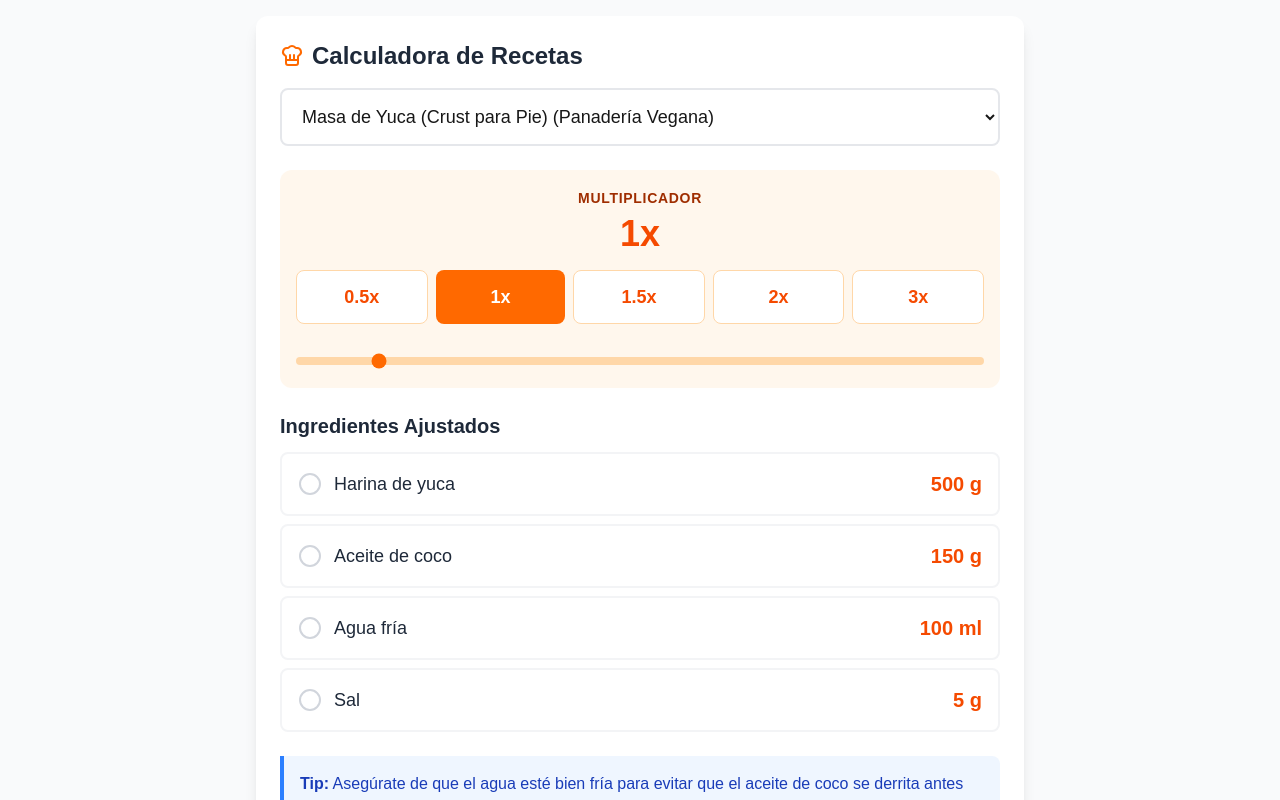
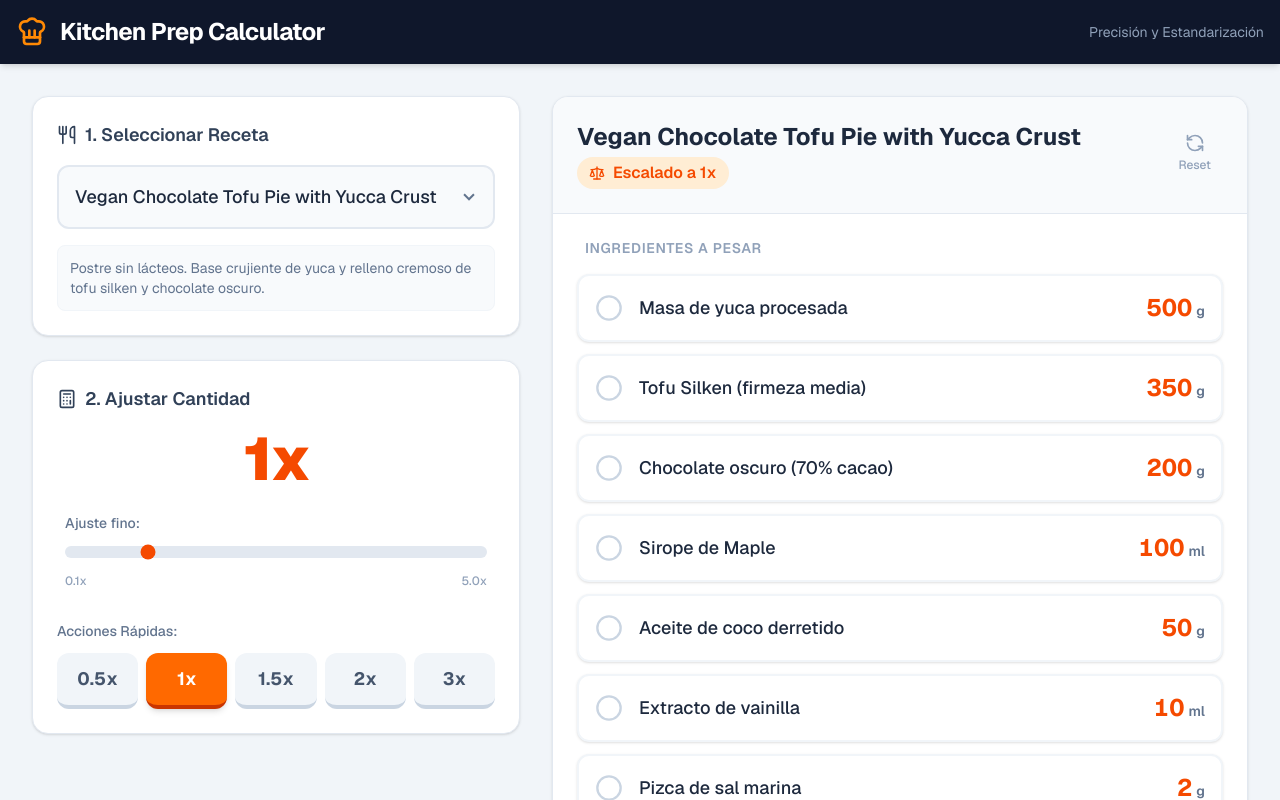
Before and after one commit to krazzy1001/kitchen-bot, a Next.js app: page / in a window 1280 px wide. Shown: the top 800 px of the page. Built offline with nearby package versions, Linux system fonts and the light colour scheme.

Commit message:
Diseño original recuperado

```diff
--- a/components/KitchenCalculator.jsx
+++ b/components/KitchenCalculator.jsx
@@ -1,192 +1,264 @@
 "use client";
 
+
 import React, { useState, useEffect } from 'react';
-import { Minus, Plus, CheckCircle2, Circle, ChefHat } from 'lucide-react';
+import { ChefHat, Calculator, Scale, CheckCircle2, Circle, Utensils, RefreshCcw } from 'lucide-react';
 
-// 1. AQUÍ AGREGAS TUS RECETAS (Nota los nuevos campos 'tip' y 'steps')
-const recipes = [
+// --- BASE DE DATOS DE RECETAS (MOCK DATA) ---
+const RECIPES = [
   {
-    id: '1',
-    name: 'Masa de Yuca (Crust para Pie)',
-    category: 'Panadería Vegana',
-    tip: 'Asegúrate de que el agua esté bien fría para evitar que el aceite de coco se derrita antes de hornear.',
+    id: 'vegan-pie',
+    name: 'Vegan Chocolate Tofu Pie with Yucca Crust',
+    description: 'Postre sin lácteos. Base crujiente de yuca y relleno cremoso de tofu silken y chocolate oscuro.',
     ingredients: [
-      { name: 'Harina de yuca', baseQuantity: 500, unit: 'g' },
-      { name: 'Aceite de coco', baseQuantity: 150, unit: 'g' },
-      { name: 'Agua fría', baseQuantity: 100, unit: 'ml' },
-      { name: 'Sal', baseQuantity: 5, unit: 'g' }
-    ],
-    steps: [
-      'Pesar y mezclar la harina de yuca con la sal en un bowl grande.',
-      'Incorporar el aceite de coco frotando con los dedos hasta obtener una textura arenosa.',
-      'Agregar el agua fría poco a poco mientras amasas suavemente.',
-      'Formar una bola, envolver y refrigerar por 15 minutos antes de estirar.'
+      { name: 'Masa de yuca procesada', baseAmount: 500, unit: 'g' },
+      { name: 'Tofu Silken (firmeza media)', baseAmount: 350, unit: 'g' },
+      { name: 'Chocolate oscuro (70% cacao)', baseAmount: 200, unit: 'g' },
+      { name: 'Sirope de Maple', baseAmount: 100, unit: 'ml' },
+      { name: 'Aceite de coco derretido', baseAmount: 50, unit: 'g' },
+      { name: 'Extracto de vainilla', baseAmount: 10, unit: 'ml' },
+      { name: 'Pizca de sal marina', baseAmount: 2, unit: 'g' }
     ]
   },
   {
-    id: '2',
-    name: 'Base de Caldo Fat Noodle',
-    category: 'Salsas y Caldos',
-    tip: 'No dejes que el caldo hierva a borbotones fuertes para que no se enturbie.',
+    id: 'pad-thai',
+    name: 'Pad Thai',
+    description: 'Clásico de fideos de arroz salteados, salsa agridulce de tamarindo y maní tostado.',
     ingredients: [
-      { name: 'Agua filtrada', baseQuantity: 4, unit: 'L' },
-      { name: 'Salsa de soya', baseQuantity: 500, unit: 'ml' },
-      { name: 'Jengibre fresco', baseQuantity: 100, unit: 'g' },
-      { name: 'Ajo pelado', baseQuantity: 50, unit: 'g' }
-    ],
-    steps: [
-      'Lavar y machacar ligeramente el jengibre y el ajo (sin picar).',
-      'Colocar el agua filtrada en la olla grande a fuego medio.',
-      'Añadir la salsa de soya, el jengibre y el ajo.',
-      'Llevar a un hervor suave, bajar el fuego al mínimo y cocinar por 45 minutos.',
-      'Colar y almacenar correctamente etiquetado.'
+      { name: 'Fideos de arroz (secos)', baseAmount: 200, unit: 'g' },
+      { name: 'Proteína (Tofu firme o Pollo)', baseAmount: 150, unit: 'g' },
+      { name: 'Pasta de Tamarindo', baseAmount: 45, unit: 'ml' },
+      { name: 'Salsa de soya (o de pescado)', baseAmount: 30, unit: 'ml' },
+      { name: 'Azúcar de palma', baseAmount: 20, unit: 'g' },
+      { name: 'Brotes de soya', baseAmount: 100, unit: 'g' },
+      { name: 'Maní tostado triturado', baseAmount: 30, unit: 'g' },
+      { name: 'Cebollín fresco', baseAmount: 15, unit: 'g' }
+    ]
+  },
+  {
+    id: 'house-bread',
+    name: 'House Bread (Pan de la Casa)',
+    description: 'Masa madre / Pan rústico de fermentación lenta.',
+    ingredients: [
+      { name: 'Harina de fuerza', baseAmount: 1000, unit: 'g' },
+      { name: 'Agua filtrada', baseAmount: 700, unit: 'ml' },
+      { name: 'Sal fina', baseAmount: 20, unit: 'g' },
+      { name: 'Masa madre activa (o Levadura)', baseAmount: 200, unit: 'g' }
     ]
   }
 ];
 
-export default function KitchenCalculator() {
-  const [selectedRecipeId, setSelectedRecipeId] = useState(recipes[0].id);
+export default function KitchenRecipeCalculator() {
+  // Estado para manejar la receta seleccionada, el multiplicador y la lista de verificación
+  const [selectedRecipeId, setSelectedRecipeId] = useState(RECIPES[0].id);
   const [multiplier, setMultiplier] = useState(1);
-  const [toggledIngredients, setToggledIngredients] = useState({});
-  const [toggledSteps, setToggledSteps] = useState({}); // Nuevo estado para los pasos
+  const [checkedItems, setCheckedItems] = useState({});
 
-  const selectedRecipe = recipes.find(r => r.id === selectedRecipeId);
+  const activeRecipe = RECIPES.find(r => r.id === selectedRecipeId) || RECIPES[0];
 
-  // Reiniciar los tachados si cambian de receta
+  // Reiniciar la lista de verificación cuando cambia la receta
   useEffect(() => {
-    setToggledIngredients({});
-    setToggledSteps({});
+    setCheckedItems({});
   }, [selectedRecipeId]);
 
-  const toggleIngredient = (index) => {
-    setToggledIngredients(prev => ({ ...prev, [index]: !prev[index] }));
+  // Manejar el toggle (marcar/desmarcar) de ingredientes
+  const toggleCheck = (index) => {
+    setCheckedItems(prev => ({
+      ...prev,
+      [index]: !prev[index]
+    }));
   };
 
-  const toggleStep = (index) => {
-    setToggledSteps(prev => ({ ...prev, [index]: !prev[index] }));
+  // Formatear cantidades para evitar muchos decimales innecesarios (ej: 1.50 -> 1.5)
+  const formatAmount = (amount) => {
+    const scaled = amount * multiplier;
+    // Redondear a máximo 2 decimales y quitar ceros innecesarios
+    return parseFloat(scaled.toFixed(2));
   };
 
-  const quickMultipliers = [0.5, 1, 1.5, 2, 3];
+  return (
+    <div className="min-h-screen bg-slate-100 text-slate-800 font-sans selection:bg-orange-200">
 
-  return (
-    <div className="max-w-3xl mx-auto p-4 md:p-6 bg-white shadow-lg rounded-xl mt-4">
-      {/* Encabezado y Selector */}
-      <div className="mb-6">
-        <h1 className="text-2xl font-bold mb-4 text-gray-800 flex items-center gap-2">
-          <ChefHat className="text-orange-500" />
-          Calculadora de Recetas
-        </h1>
+      {/* HEADER TOP BAR */}
+      <header className="bg-slate-900 text-white p-4 shadow-md flex items-center justify-between sticky top-0 z-10">
+        <div className="flex items-center gap-3">
+          <ChefHat size={32} className="text-orange-400" />
+          <h1 className="text-2xl font-bold tracking-tight">Kitchen Prep Calculator</h1>
+        </div>
+        <div className="text-slate-400 text-sm hidden sm:block">
+          Precisión y Estandarización
+        </div>
+      </header>
+
+      {/* MAIN CONTENT AREA */}
+      <main className="max-w-7xl mx-auto p-4 md:p-6 lg:p-8 grid grid-cols-1 lg:grid-cols-12 gap-6 lg:gap-8">
+
+        {/* LEFT COLUMN: CONTROLS */}
+        <section className="lg:col-span-5 flex flex-col gap-6">
+
+          {/* SELECCIÓN DE RECETA */}
+          <div className="bg-white rounded-2xl shadow-sm border border-slate-200 p-6">
+            <h2 className="text-lg font-semibold mb-4 flex items-center gap-2 text-slate-700">
+              <Utensils size={20} />
+              1. Seleccionar Receta
+            </h2>
+            <div className="relative">
               <select
-          className="w-full p-4 text-lg border-2 border-gray-200 rounded-lg focus:border-orange-500 focus:outline-none"
+                className="w-full appearance-none bg-slate-50 border-2 border-slate-200 text-slate-800 text-lg rounded-xl px-4 py-4 pr-10 focus:outline-none focus:border-orange-500 focus:ring-4 focus:ring-orange-500/20 transition-all font-medium cursor-pointer"
                 value={selectedRecipeId}
                 onChange={(e) => setSelectedRecipeId(e.target.value)}
               >
-          {recipes.map(recipe => (
+                {RECIPES.map(recipe => (
                   <option key={recipe.id} value={recipe.id}>
-              {recipe.name} ({recipe.category})
+                    {recipe.name}
                   </option>
                 ))}
               </select>
+              <div className="pointer-events-none absolute inset-y-0 right-0 flex items-center px-4 text-slate-500">
+                <svg className="fill-current h-5 w-5" xmlns="http://www.w3.org/2000/svg" viewBox="0 0 20 20">
+                  <path d="M9.293 12.95l.707.707L15.657 8l-1.414-1.414L10 10.828 5.757 6.586 4.343 8z"/>
+                </svg>
+              </div>
+            </div>
+            <p className="mt-4 text-sm text-slate-500 bg-slate-50 p-3 rounded-lg border border-slate-100">
+              {activeRecipe.description}
+            </p>
           </div>
 
-      {/* Controles de Multiplicador */}
-      <div className="bg-orange-50 p-4 rounded-xl mb-6">
-        <div className="text-center mb-4">
-          <span className="text-sm font-semibold text-orange-800 uppercase tracking-wider">Multiplicador</span>
-          <div className="text-4xl font-bold text-orange-600 mt-1">{multiplier}x</div>
+          {/* ESCALADOR / MULTIPLICADOR */}
+          <div className="bg-white rounded-2xl shadow-sm border border-slate-200 p-6">
+            <h2 className="text-lg font-semibold mb-4 flex items-center gap-2 text-slate-700">
+              <Calculator size={20} />
+              2. Ajustar Cantidad
+            </h2>
+
+            {/* Valor Actual Display */}
+            <div className="flex items-center justify-center mb-6">
+              <div className="text-6xl font-black text-orange-600 tracking-tighter">
+                {multiplier}x
+              </div>
             </div>
 
-        <div className="flex gap-2 mb-4 overflow-x-auto pb-2">
-          {quickMultipliers.map(mult => (
+            {/* Slider de precisión */}
+            <div className="mb-8 px-2">
+              <label className="text-sm font-medium text-slate-500 mb-2 block">Ajuste fino:</label>
+              <input
+                type="range"
+                min="0.1"
+                max="5"
+                step="0.1"
+                value={multiplier}
+                onChange={(e) => setMultiplier(parseFloat(e.target.value))}
+                className="w-full h-3 bg-slate-200 rounded-lg appearance-none cursor-pointer accent-orange-600 focus:outline-none focus:ring-4 focus:ring-orange-500/30"
+              />
+              <div className="flex justify-between text-xs text-slate-400 mt-2 font-medium">
+                <span>0.1x</span>
+                <span>5.0x</span>
+              </div>
+            </div>
+
+            {/* Botones rápidos (Mejor para uso táctil en cocina) */}
+            <div>
+              <label className="text-sm font-medium text-slate-500 mb-3 block">Acciones Rápidas:</label>
+              <div className="grid grid-cols-5 gap-2">
+                {[0.5, 1, 1.5, 2, 3].map((val) => (
                   <button
-              key={mult}
-              onClick={() => setMultiplier(mult)}
-              className={`flex-1 py-3 px-4 rounded-lg font-bold text-lg transition-colors ${
-                multiplier === mult
-                  ? 'bg-orange-500 text-white'
-                  : 'bg-white text-orange-600 border border-orange-200'
+                    key={val}
+                    onClick={() => setMultiplier(val)}
+                    className={`py-3 rounded-xl text-lg font-bold transition-all border-b-4 active:border-b-0 active:translate-y-1 ${
+                      multiplier === val
+                        ? 'bg-orange-500 text-white border-orange-700 shadow-md'
+                        : 'bg-slate-100 text-slate-600 border-slate-300 hover:bg-slate-200'
                     }`}
                   >
-              {mult}x
+                    {val}x
                   </button>
                 ))}
               </div>
-
-        <input
-          type="range"
-          min="0.5"
-          max="5"
-          step="0.5"
-          value={multiplier}
-          onChange={(e) => setMultiplier(parseFloat(e.target.value))}
-          className="w-full accent-orange-500 h-2 bg-orange-200 rounded-lg appearance-none cursor-pointer"
-        />
             </div>
 
-      {/* Lista de Ingredientes */}
-      <div className="mb-6">
-        <h2 className="text-xl font-bold mb-3 text-gray-800">Ingredientes Ajustados</h2>
-        <div className="grid gap-2">
-          {selectedRecipe.ingredients.map((ing, index) => {
-            const isToggled = toggledIngredients[index];
-            const calculatedQuantity = (ing.baseQuantity * multiplier).toFixed(1).replace(/\.0$/, '');
+          </div>
+        </section>
+
+        {/* RIGHT COLUMN: RESULT RECIPE */}
+        <section className="lg:col-span-7">
+          <div className="bg-white rounded-2xl shadow-sm border border-slate-200 overflow-hidden h-full flex flex-col">
+
+            {/* Cabecera de la receta */}
+            <div className="bg-slate-50 border-b border-slate-200 p-6 flex items-start justify-between">
+              <div>
+                <h2 className="text-2xl font-bold text-slate-800 mb-1">{activeRecipe.name}</h2>
+                <div className="flex items-center gap-2 text-orange-600 font-semibold bg-orange-100 px-3 py-1 rounded-full inline-flex">
+                  <Scale size={16} />
+                  <span>Escalado a {multiplier}x</span>
+                </div>
+              </div>
+              <button
+                onClick={() => setCheckedItems({})}
+                className="p-3 text-slate-400 hover:text-slate-700 hover:bg-slate-200 rounded-xl transition-colors flex flex-col items-center gap-1"
+                title="Reiniciar Checklist"
+              >
+                <RefreshCcw size={20} />
+                <span className="text-xs font-medium">Reset</span>
+              </button>
+            </div>
+
+            {/* Lista de ingredientes */}
+            <div className="p-6 flex-1 overflow-y-auto">
+              <div className="text-sm font-semibold text-slate-400 uppercase tracking-wider mb-4 px-2">
+                Ingredientes a pesar
+              </div>
+
+              <ul className="space-y-3">
+                {activeRecipe.ingredients.map((ing, index) => {
+                  const isChecked = checkedItems[index];
+                  const calculatedAmount = formatAmount(ing.baseAmount);
 
                   return (
-              <div
+                    <li
                       key={index}
-                onClick={() => toggleIngredient(index)}
-                className={`flex items-center p-4 rounded-lg border-2 cursor-pointer transition-all ${
-                  isToggled ? 'bg-green-50 border-green-200' : 'bg-white border-gray-100 hover:border-orange-200'
-                }`}
+                      onClick={() => toggleCheck(index)}
+                      className={`
+                        flex items-center justify-between p-4 rounded-xl cursor-pointer border-2 transition-all select-none
+                        ${isChecked
+                          ? 'bg-green-50 border-green-200 opacity-60'
+                          : 'bg-white border-slate-100 hover:border-orange-300 shadow-sm'}
+                      `}
                     >
-                {isToggled ? <CheckCircle2 className="w-6 h-6 text-green-500 mr-3" /> : <Circle className="w-6 h-6 text-gray-300 mr-3" />}
-                <div className={`flex-1 text-lg ${isToggled ? 'line-through text-gray-400' : 'text-gray-800'}`}>
+                      <div className="flex items-center gap-4">
+                        <div className={`${isChecked ? 'text-green-500' : 'text-slate-300'}`}>
+                          {isChecked ? <CheckCircle2 size={28} /> : <Circle size={28} />}
+                        </div>
+                        <span className={`text-lg font-medium transition-all ${isChecked ? 'line-through text-slate-500' : 'text-slate-800'}`}>
                           {ing.name}
+                        </span>
                       </div>
-                <div className={`text-xl font-bold ${isToggled ? 'text-gray-400' : 'text-orange-600'}`}>
-                  {calculatedQuantity} {ing.unit}
+
+                      <div className="flex items-baseline gap-1 text-right min-w-[120px] justify-end">
+                        <span className={`text-2xl font-bold tabular-nums ${isChecked ? 'text-slate-500' : 'text-orange-600'}`}>
+                          {calculatedAmount}
+                        </span>
+                        <span className={`text-sm font-semibold ${isChecked ? 'text-slate-400' : 'text-slate-500'}`}>
+                          {ing.unit}
+                        </span>
+                      </div>
+                    </li>
+                  );
+                })}
+              </ul>
+
+              <div className="mt-8 p-4 bg-blue-50 text-blue-800 rounded-xl border border-blue-200 text-sm flex gap-3">
+                <div className="mt-0.5">ℹ️</div>
+                <p>
+                  <strong>Tip de cocina:</strong> Toca cada ingrediente en la lista conforme lo vayas pesando para mantener el orden en tu estación de trabajo (Mise en place).
+                </p>
+              </div>
+
             </div>
           </div>
-            );
-          })}
-        </div>
-      </div>
+        </section>
 
-      {/* Tip de Cocina */}
-      {selectedRecipe.tip && (
-        <div className="bg-blue-50 border-l-4 border-blue-500 p-4 rounded-r-lg mb-6">
-          <p className="text-blue-800 text-sm md:text-base"><strong>Tip:</strong> {selectedRecipe.tip}</p>
-        </div>
-      )}
-
-      {/* Paso a Paso de la Preparación */}
-      {selectedRecipe.steps && (
-        <div>
-          <h2 className="text-xl font-bold mb-3 text-gray-800">Preparación</h2>
-          <div className="grid gap-2">
-            {selectedRecipe.steps.map((step, index) => {
-              const isToggled = toggledSteps[index];
-              return (
-                <div
-                  key={index}
-                  onClick={() => toggleStep(index)}
-                  className={`flex items-start p-4 rounded-lg border-2 cursor-pointer transition-all ${
-                    isToggled ? 'bg-green-50 border-green-200' : 'bg-white border-gray-100 hover:border-orange-200'
-                  }`}
-                >
-                  <div className="mt-0.5">
-                    {isToggled ? <CheckCircle2 className="w-6 h-6 text-green-500 mr-3" /> : <Circle className="w-6 h-6 text-gray-300 mr-3" />}
-                  </div>
-                  <div className={`flex-1 text-base md:text-lg ${isToggled ? 'line-through text-gray-400' : 'text-gray-800'}`}>
-                    <span className="font-bold mr-2">{index + 1}.</span>
-                    {step}
-                  </div>
-                </div>
-              );
-            })}
-          </div>
-        </div>
-      )}
+      </main>
     </div>
   );
 }
--- a/tsconfig.json
+++ b/tsconfig.json
@@ -29,6 +29,6 @@
     ".next/types/**/*.ts",
     ".next/dev/types/**/*.ts",
     "**/*.mts"
-, "app/components/KitchenCalculator.jsx"  ],
+, "app/components/KitchenCalculator.jsx", "app/page.js"  ],
   "exclude": ["node_modules"]
 }
```
Lines whose indentation alone changed are shown as unchanged.
